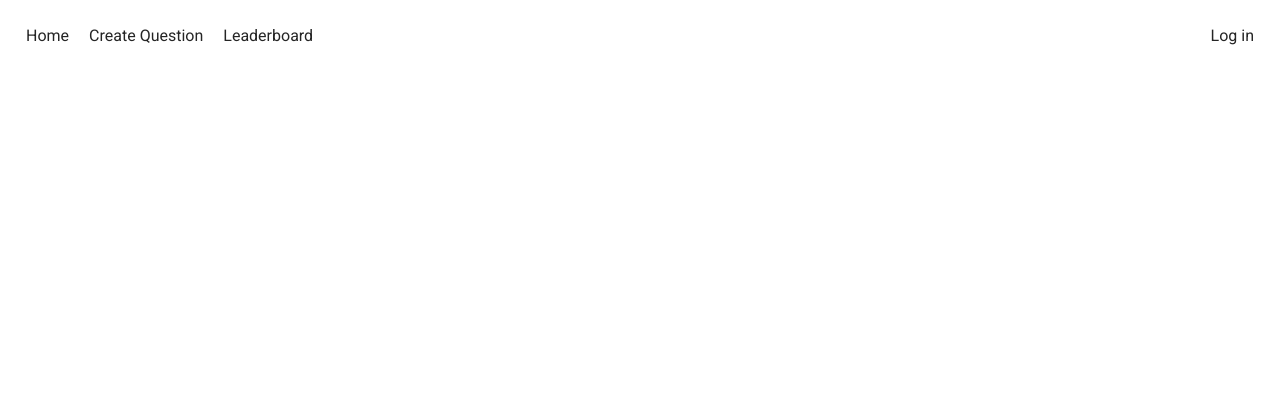
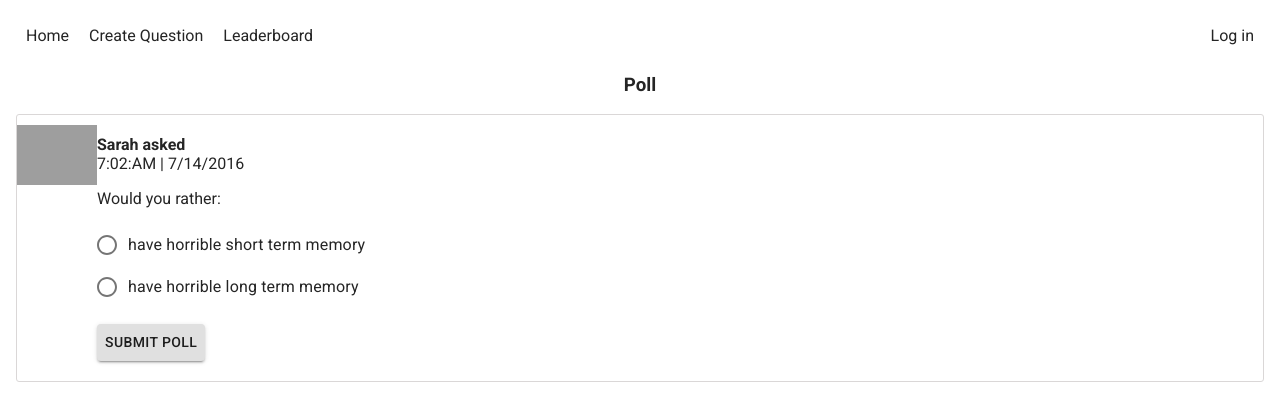
Before and after one commit to juanpabloeslava/jpe-reactnd-project-would-you-rather, a React (Create React App) app: page /question in a window 1280 px wide. Shown: the top 420 px of the page. Built offline with nearby package versions, Linux system fonts and the light colour scheme; grey boxes are pictures that could not be loaded.

Commit message:
Views: rearanged views. Created separate Poll view

```diff
--- a/src/App.js
+++ b/src/App.js
@@ -7,6 +7,7 @@ import Home from './views/Home'
 import AddQuestion from './views/AddQuestion'
 import Leaderboard from './views/Leaderboard'
 import Login from './views/Login'
+import PollView from './views/PollView';
 
 
 class App extends Component {
@@ -18,6 +19,9 @@ class App extends Component {
           <Nav navType='1'/>
           <Route exact path='/' render={ () => (
             <Home />
+          )} />
+          <Route exact path='/question' render={ () => (
+              <PollView />
           )} />
           <Route exact path='/add' render={ () => (
             <AddQuestion />
--- a/src/views/Home.js
+++ b/src/views/Home.js
@@ -1,26 +1,24 @@
 import React, { Component } from 'react'
+// import { BrowserRouter, Route } from 'react-router-dom'
 // material imports
-import {  AppBar, Tab } from '@material-ui/core';
-import { TabContext, TabList, TabPanel } from '@material-ui/lab';
-import { withStyles } from '@material-ui/core/styles';
 import PollList from '../components/PollList';
-import Poll from '../components/Poll';
 
 
 class Home extends Component {
 
-    state = {
-        showComp: false
-    }
+    // state = {
+    //     showComp: false
+    // }
 
     render() {
         return (
             <div className='view-container'>
-                {
+                <PollList />
+                {/* {
                     this.state.showComp
                         ? <PollList />
                         : <Poll />
-                }
+                } */}
             </div>
         )
     }
--- /dev/null
+++ b/src/views/PollView.js
@@ -0,0 +1,19 @@
+import React, { Component } from 'react'
+// material imports
+import Poll from '../components/Poll';
+
+
+class PollView extends Component {
+
+    render() {
+        return (
+            <div className='view-container'>
+                <Poll />
+            </div>
+        )
+    }
+}
+
+
+
+export default PollView
```
Also changed, not shown: 1 other file (tests, documents, lock files or other folders).
